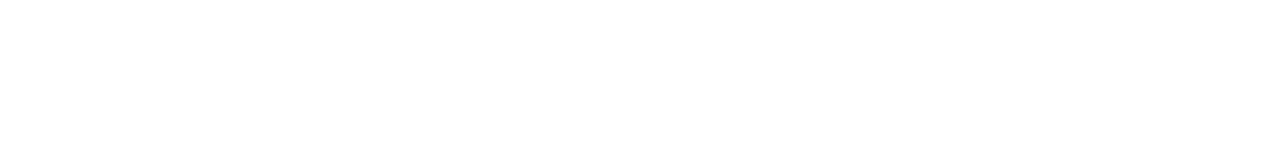
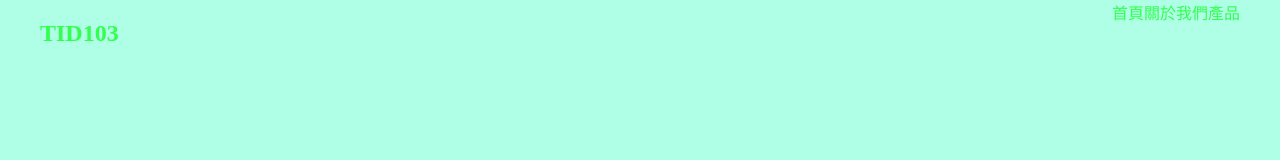
Before and after one commit to sexfat/tid103, a plain HTML site: page index.html in a window 1280 px wide. Drawn offline with Linux system fonts and the light colour scheme.

Commit message:
增加nav結構

```diff
--- a/index.html
+++ b/index.html
@@ -7,7 +7,18 @@
     <link rel="stylesheet" href="style.css">
 </head>
 <body>
-    <div class="wrapper"></div>
+    <div class="wrapper">
+
+       <nav>
+        <h1>TID103</h1>
+         <ul>
+            <li class="item">首頁</li>
+            <li class="item">關於我們</li>
+            <li class="item">產品</li>
+         </ul>
+       </nav>
+
+    </div>
     <script src="./main.js"></script>
 </body>
 </html>
--- a/style.css
+++ b/style.css
@@ -2,4 +2,25 @@ body {
    padding: 0;
    margin: 0;
    font-size: 16px;
+   background-color: #aeffe5;
+   color: #32ff4e
 }
+
+ul , li {
+  margin: 0;
+  padding: 0;
+  list-style: none;
+}
+
+nav {
+   width: 1200px;
+   margin: auto;
+   display: flex;
+   justify-content: space-between;
+}
+
+nav ul {
+   display: flex;
+
+
+}
```
